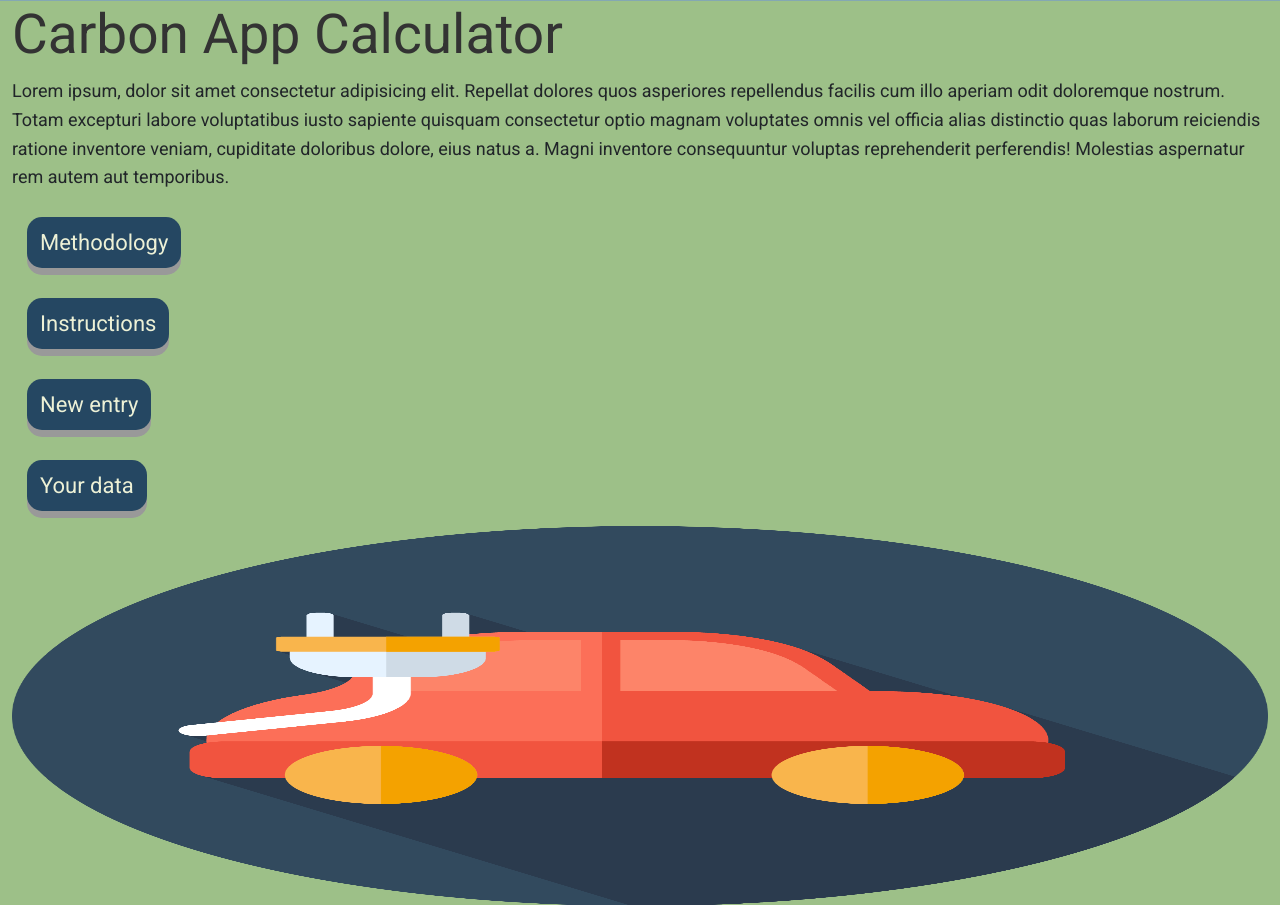
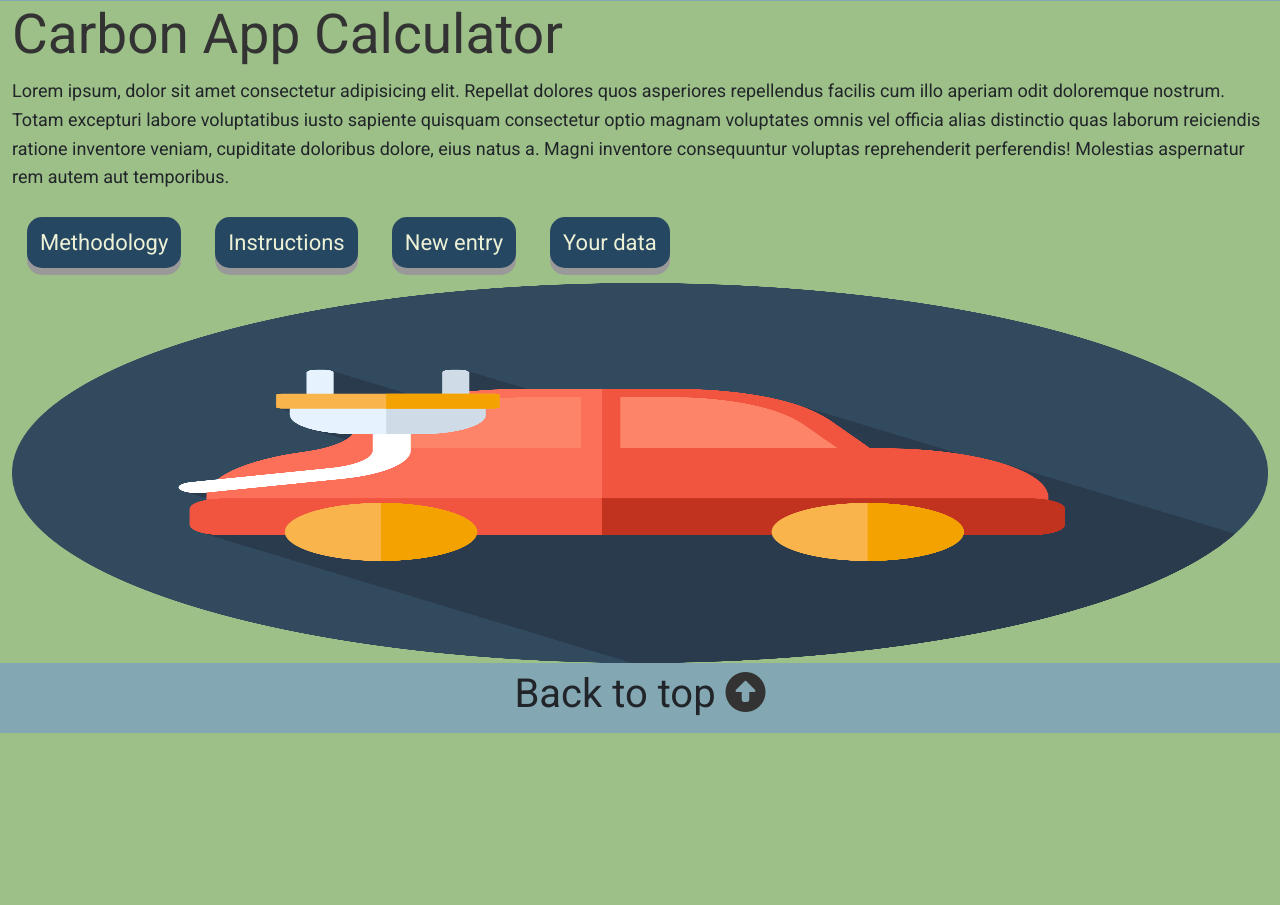
Before and after one commit to PederEP/Carbon_App, a Flask app: page /carbon_app in a window 1280 px wide. Shown: the part 69-974 px from the top of the page. After the commit the page ends 802 px from the top, so only its background shows below. Run offline with Flask 2, Linux system fonts and the light colour scheme; some libraries are stand-ins or nearby versions.

Commit message:
Update carbon_app.html

```diff
--- a/capp/templates/carbon_app/carbon_app.html
+++ b/capp/templates/carbon_app/carbon_app.html
@@ -14,14 +14,8 @@
             <div class="container_buttons_links_header_carbon_app">
                 <div class="buttons">
                     <a href="{{url_for('methodology.methodology_home')}}" class="btn btn-1" >Methodology</a>
-                </div>
-                <div class="buttons">
                     <a href="#" class="btn btn-primary btn-lg mr-2", class="btn btn-1">Instructions</a>
-                </div>
-                <div class="buttons">
                     <a href="{{url_for('carbon_app.new_entry')}}" class="btn btn-1">New entry</a>
-                </div>
-                <div class="buttons">
                     <a href="{{url_for('carbon_app.your_data')}}" class="btn btn-1" >Your data</a>
                 </div>
             </div>
```
